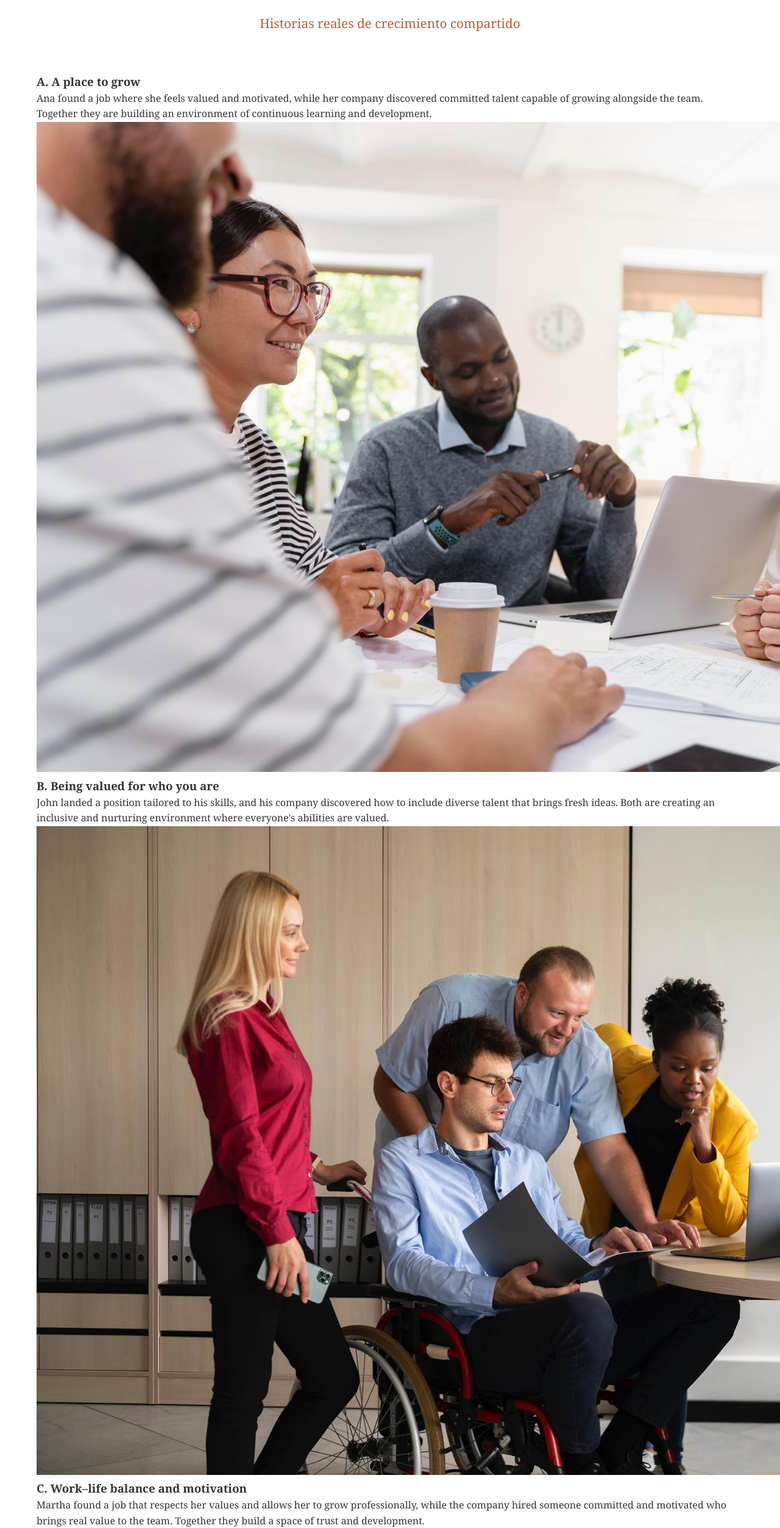
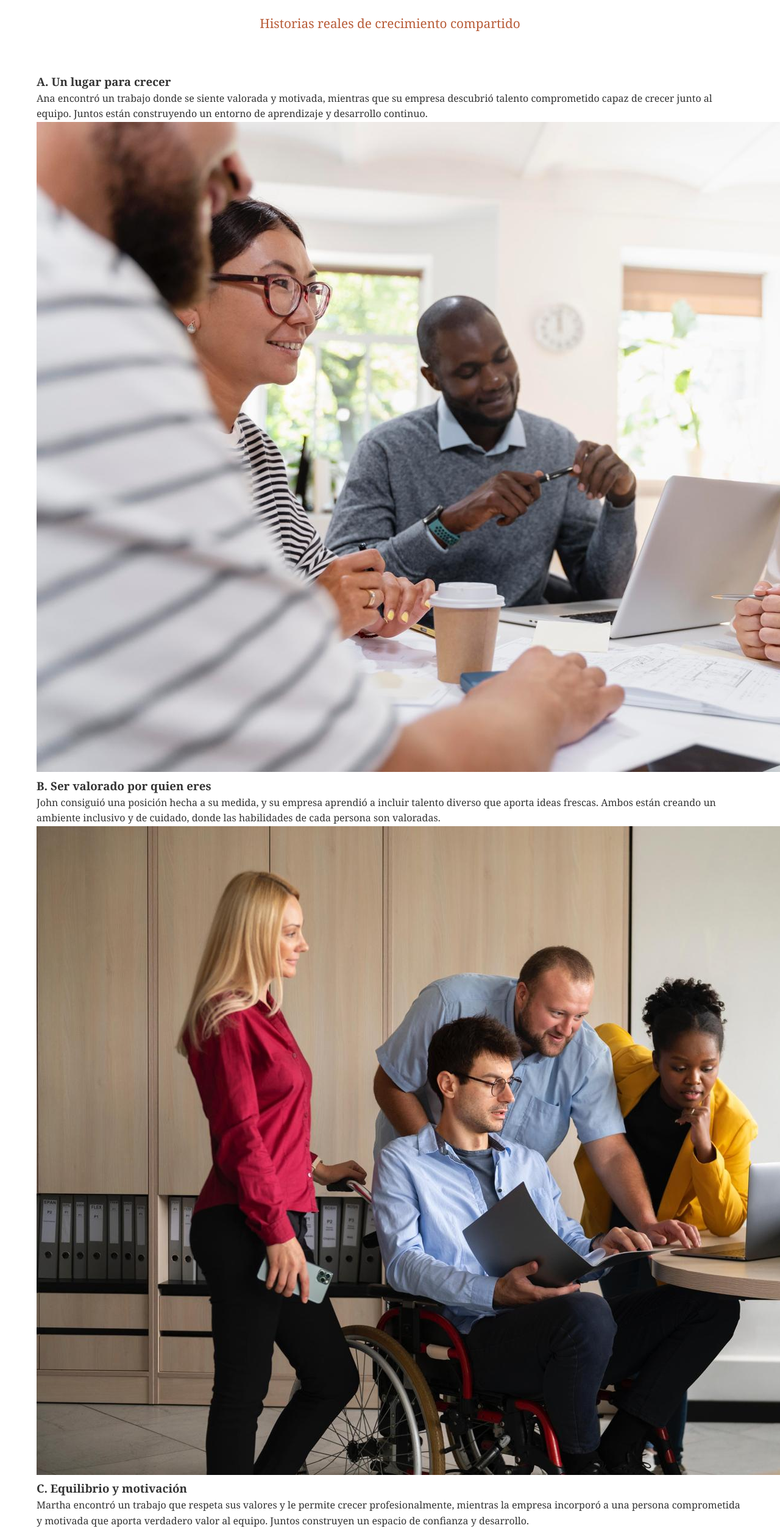
Before and after one commit to LivingSeedTalent-tec/living-seed-talent, a plain HTML site: page index.html in a window 1280 px wide. Shown: the part 1874-4380 px from the top of the page at 61% size. Drawn offline with Linux system fonts and the light colour scheme.

Commit message:
Update index.html

```diff
--- a/index.html
+++ b/index.html
@@ -779,35 +779,35 @@
             <div class="testimonials-grid">
               <!-- A. Ana -->
               <div class="testimonial-card">
-                    <h3>A. A place to grow</h3>
+                <h3>A. Un lugar para crecer</h3>
                 <p>
-                      Ana found a job where she feels valued and motivated, while her company discovered
-                      committed talent capable of growing alongside the team. Together they are building an
-                      environment of continuous learning and development.
+                  Ana encontró un trabajo donde se siente valorada y motivada, mientras que su empresa
+                  descubrió talento comprometido capaz de crecer junto al equipo.
+                  Juntos están construyendo un entorno de aprendizaje y desarrollo continuo.
                 </p>
-                    <img src="images/ana.jpg" alt="Ana – A place to grow" class="testimonial-photo" loading="lazy">
+                <img src="images/ana.jpg" alt="Ana – Un lugar para crecer" class="testimonial-photo" loading="lazy">
               </div>
 
               <!-- B. John -->
               <div class="testimonial-card">
-                    <h3>B. Being valued for who you are</h3>
+                <h3>B. Ser valorado por quien eres</h3>
                 <p>
-                      John landed a position tailored to his skills, and his company discovered how to include
-                      diverse talent that brings fresh ideas. Both are creating an inclusive and nurturing
-                      environment where everyone's abilities are valued.
+                  John consiguió una posición hecha a su medida, y su empresa aprendió a incluir talento
+                  diverso que aporta ideas frescas. Ambos están creando un ambiente inclusivo y de cuidado,
+                  donde las habilidades de cada persona son valoradas.
                 </p>
-                    <img src="images/john.jpg" alt="John – Being valued for who you are" class="testimonial-photo" loading="lazy">
+                <img src="images/john.jpg" alt="John – Ser valorado por quien eres" class="testimonial-photo" loading="lazy">
               </div>
 
               <!-- C. Martha -->
               <div class="testimonial-card">
-                    <h3>C. Work–life balance and motivation</h3>
+                <h3>C. Equilibrio y motivación</h3>
                 <p>
-                      Martha found a job that respects her values and allows her to grow professionally, while the
-                      company hired someone committed and motivated who brings real value to the team. Together they
-                      build a space of trust and development.
+                  Martha encontró un trabajo que respeta sus valores y le permite crecer profesionalmente,
+                  mientras la empresa incorporó a una persona comprometida y motivada que aporta verdadero
+                  valor al equipo. Juntos construyen un espacio de confianza y desarrollo.
                 </p>
-                    <img src="images/martha.jpg" alt="Martha – Work–life balance and motivation" class="testimonial-photo" loading="lazy">
+                <img src="images/martha.jpg" alt="Martha – Equilibrio y motivación" class="testimonial-photo" loading="lazy">
               </div>
             </div>
             </div>
@@ -1023,34 +1023,37 @@
             </div>
 
             <div class="testimonials-grid">
+              <!-- A. Ana -->
               <div class="testimonial-card">
-                <img src="images/ana.jpg" alt="Ana Testimony Photo" class="testimonial-photo">
                 <h3>A. A place to grow</h3>
                 <p>
-                  Ana found a job where she feels valued and motivated, while her company discovered committed
-                  talent capable of growing alongside the team. Together they are building an environment of
-                  continuous learning and development.
+                  Ana found a job where she feels valued and motivated, while her company discovered
+                  committed talent capable of growing alongside the team. Together they are building an
+                  environment of continuous learning and development.
                 </p>
+                <img src="images/ana.jpg" alt="Ana – A place to grow" class="testimonial-photo" loading="lazy">
               </div>
 
+              <!-- B. John -->
               <div class="testimonial-card">
-                <img src="images/john.jpg" alt="John Testimony Photo" class="testimonial-photo">
                 <h3>B. Being valued for who you are</h3>
                 <p>
                   John landed a position tailored to his skills, and his company discovered how to include
                   diverse talent that brings fresh ideas. Both are creating an inclusive and nurturing
                   environment where everyone's abilities are valued.
                 </p>
+                <img src="images/john.jpg" alt="John – Being valued for who you are" class="testimonial-photo" loading="lazy">
               </div>
 
+              <!-- C. Martha -->
               <div class="testimonial-card">
-                <img src="images/martha.jpg" alt="Martha Testimony Photo" class="testimonial-photo">
                 <h3>C. Work–life balance and motivation</h3>
                 <p>
                   Martha found a job that respects her values and allows her to grow professionally, while the
                   company hired someone committed and motivated who brings real value to the team. Together they
                   build a space of trust and development.
                 </p>
+                <img src="images/martha.jpg" alt="Martha – Work–life balance and motivation" class="testimonial-photo" loading="lazy">
               </div>
             </div>
           </div>
```
Lines whose indentation alone changed are shown as unchanged.
